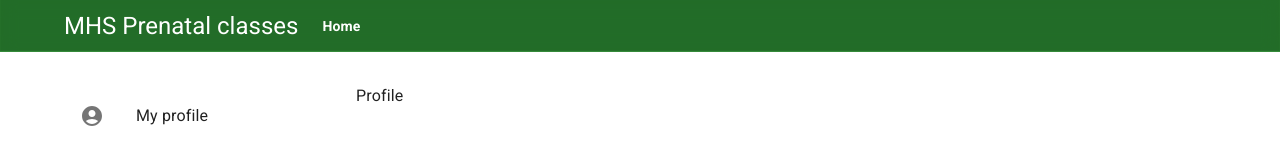
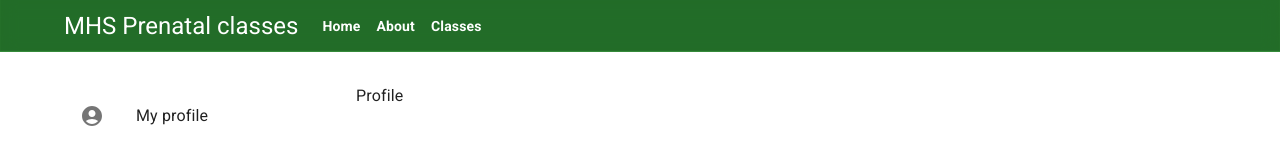
Before and after one commit to moose115/capstone, a Next.js app: page /profile in a window 1280 px wide. Shown: the top 152 px of the page. Built offline with nearby package versions, Linux system fonts and the light colour scheme.

Commit message:
Add dynamic links to Header nav Based on role

```diff
--- a/components/layout/Header.tsx
+++ b/components/layout/Header.tsx
@@ -1,3 +1,5 @@
+import { useContext } from 'react';
+import { SessionContext } from '@/context/SessionContext';
 import {
   alpha,
   Box,
@@ -7,6 +9,8 @@ import {
   useTheme,
 } from '@mui/material';
 import Link from '../Link';
+import { navRoutes } from '@/lib/routing/routes';
+import { Roles } from '@prisma/client';
 
 const HeaderContainer = styled('header')(({ theme }) => [
   {
@@ -48,7 +52,12 @@ const Navigation = styled('nav')(({ theme }) => [
 ]);
 
 const Header = () => {
-  const theme = useTheme();
+  const { session } = useContext(SessionContext);
+  const links = [
+    ...navRoutes.common,
+    ...(session?.user?.role.name === Roles.ADMIN ? navRoutes.admin : []),
+    ...(session?.user?.role.name === Roles.USER ? navRoutes.user : []),
+  ];
 
   return (
     <HeaderContainer>
@@ -63,11 +72,18 @@ const Header = () => {
         </Box>
         <Navigation>
           <ul>
-            <li>
-              <Link href="/" color="inherit" fontWeight="bold" underline="none">
-                Home
-              </Link>
-            </li>
+            {links.map((route) => (
+              <li key={route.path}>
+                <Link
+                  href={route.path}
+                  color="inherit"
+                  fontWeight="bold"
+                  underline="none"
+                >
+                  {route.displayName}
+                </Link>
+              </li>
+            ))}
           </ul>
         </Navigation>
       </Container>
```
